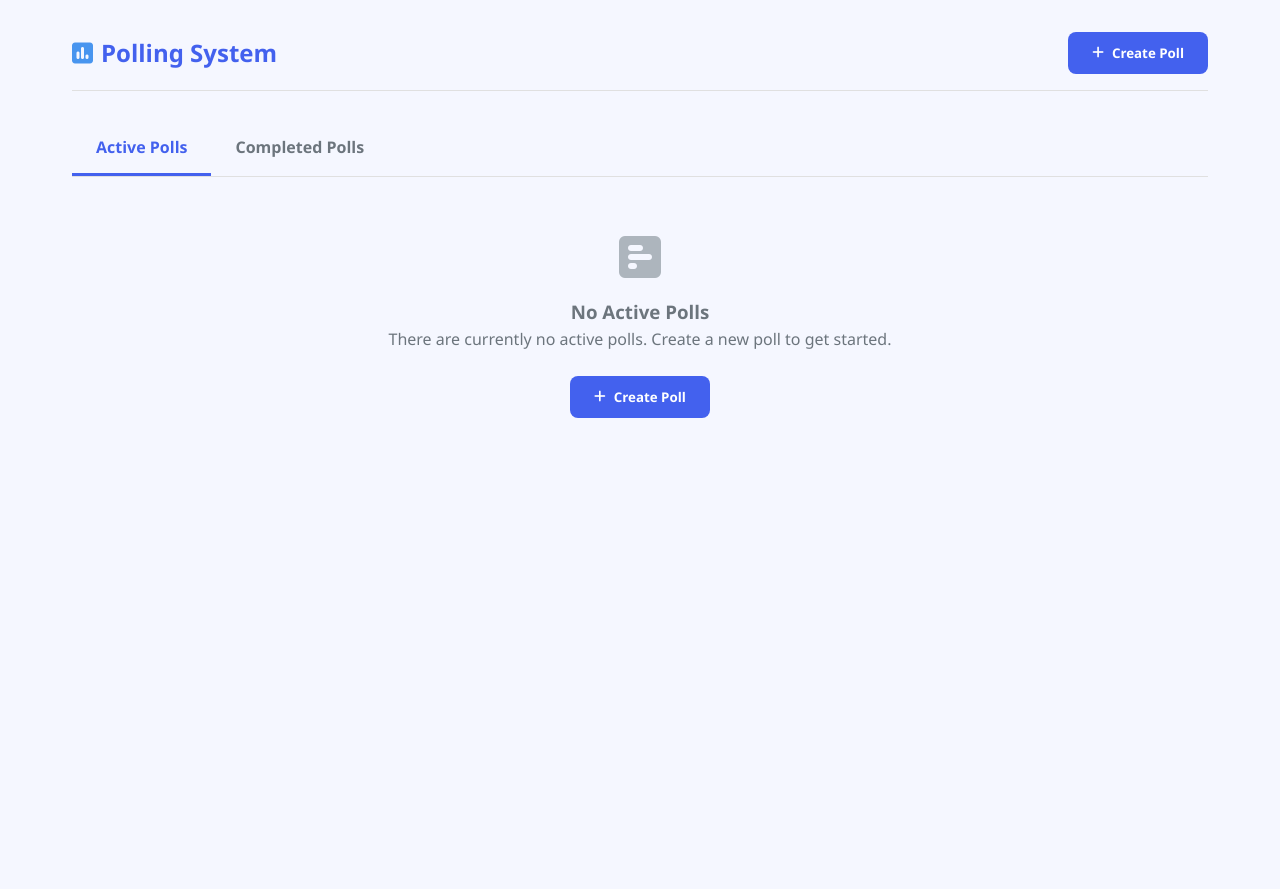
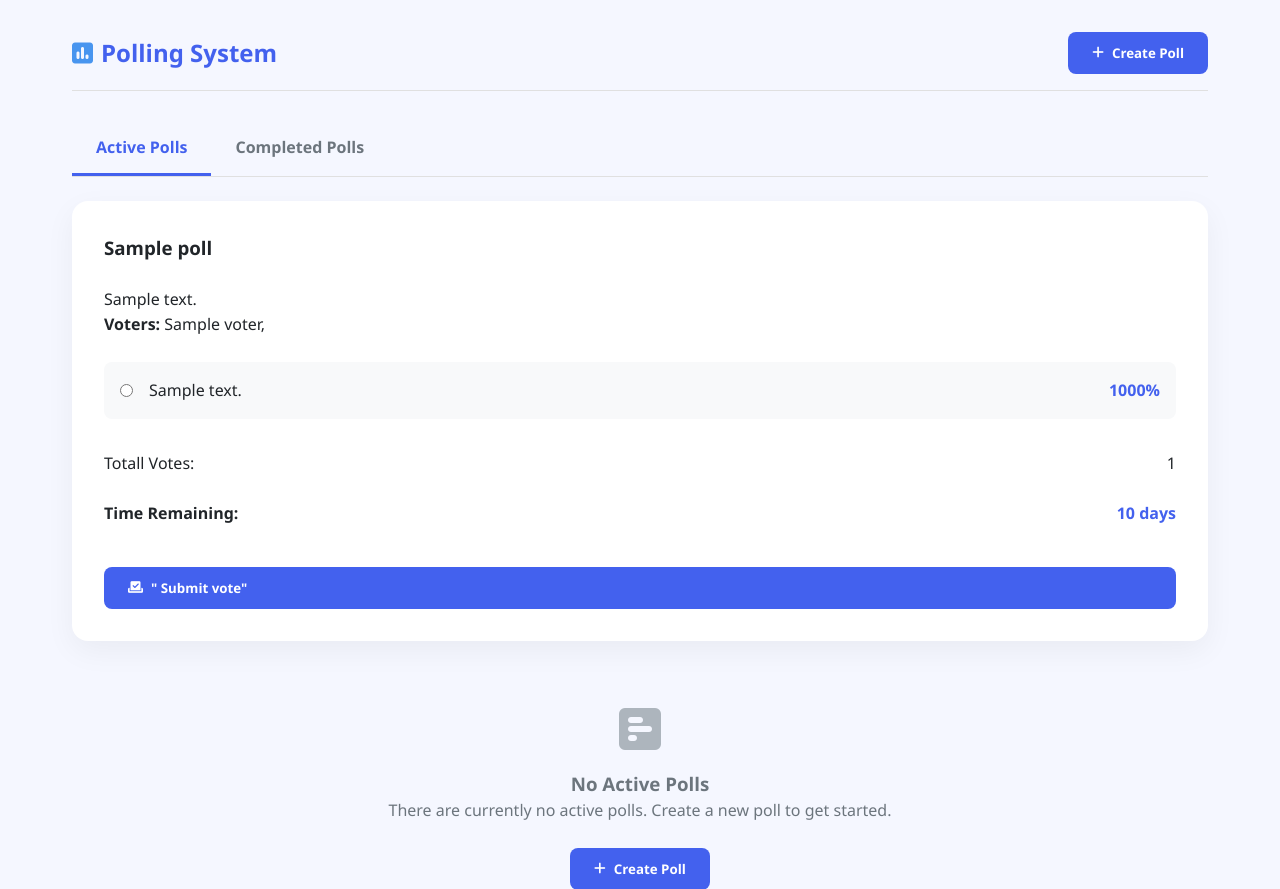
Before and after one commit to rebaibenatallah/django-smartnotes, a Django app: template templates/polls/index.html in a window 1280 px wide. Shown: the top 889 px of the page. Before the commit the page ends 418 px from the top, so only its background shows below. Run offline with Django 5.2, Linux system fonts and the light colour scheme; the template is opened without the code that fills it: most values are stand-ins (such as "Sample title", 1, 10 or a date in 2020).

Commit message:
sent context [poll , poll_option,voter] to template and defined math filter.py to used in percentage poll options

```diff
--- /dev/null
+++ b/polls/templatetags/math_filters.py
@@ -0,0 +1,10 @@
+from django import template
+
+register = template.Library()
+
+@register.filter
+def percentage(value ,arg):
+    try:
+        return int(int(value) / int(arg) *100)
+    except(ValueError, TypeError):
+        return ''
--- a/polls/views.py
+++ b/polls/views.py
@@ -1,6 +1,8 @@
 from django.shortcuts import render
 from django.http import HttpResponse
+from .models import poll,poll_option,voters
 
 # Create your views here.
 def index(request):
-    return render(request , 'polls/index.html')
+    context = {'poll': poll.objects.all(),'poll_options': poll_option.objects.filter(Id_poll=1),'voter':voters.objects.all()}
+    return render(request , 'polls/index.html',context)
--- a/templates/polls/index.html
+++ b/templates/polls/index.html
@@ -1,4 +1,5 @@
 
+{% load math_filters %}
 {% load static %}
 <!DOCTYPE html>
 <html lang="en">
@@ -25,8 +26,52 @@
             <div class="tab active" data-tab="active">Active Polls</div>
             <div class="tab" data-tab="completed">Completed Polls</div>
         </div>
-
         <div class="tab-content active" id="active-tab">
+            <div class="card poll-card" data-id="1">
+                {% for x in poll %}
+                <div class="card-header">
+                    <h3>{{x.title}}</h3>
+                </div>
+                <p>{{x.description}}</p>
+                <p>
+                    <strong>Voters:</strong>
+                    {% for z in voter %}
+                    {{z.name}},
+                    {%endfor %}
+                </p>
+                <div class="poll-options">
+                    {% for y in poll_options %}
+                    <div class="option-item">
+                        <input type="radio" name="polloption_1" id="option_1_0" class="option-radio">
+                        <label for="option_1_0" class="option-text" >{{y.text}}</label>
+                        <span class="option-percentage">{{y.voter_n|percentage:x.total_voters}}%</span>
+                        <!-- int(y.voter_n)/int(x.total_voters) -->
+                        <div class="progress-bar">
+                            <div class="progress-fill" style="width:0%" ></div>
+                        </div>
+                    </div>
+                    {% endfor %}
+                </div>
+                <div class="poll-results">
+                    <div class="result-item">
+                        <div class="result-header">
+                            <span class="result-lable">Totall Votes:</span>
+                            <span class="result-vlaue">{{x.total_voters}}</span>
+                        </div>
+                    </div>
+                    <div class="result-item">
+                        <div class="result-header">
+                            <span class="result-label">Time Remaining:</span>
+                            <span class="result-value">{{x.duration}} days</span>
+                        </div>
+                    </div>
+                </div>
+                <button class="btn btn-primary submit-vote" style="width: 100%; margin-top: 1rem" data-id="1">
+                    <i class="fas fa-vote-yea"></i>
+                    " Submit vote"
+                </button>
+                {% endfor %}
+            </div>
             <div id="activePollsContainer">
                 <!-- Active polls will be dynamically added here -->
             </div>
```
Also changed, not shown: polls/models.py (+6 -1 lines), db.sqlite3, polls/migrations/0002_poll_total_voters_alter_poll_option_voter_n.py (added), polls/templatetags/__init__.py (added).
